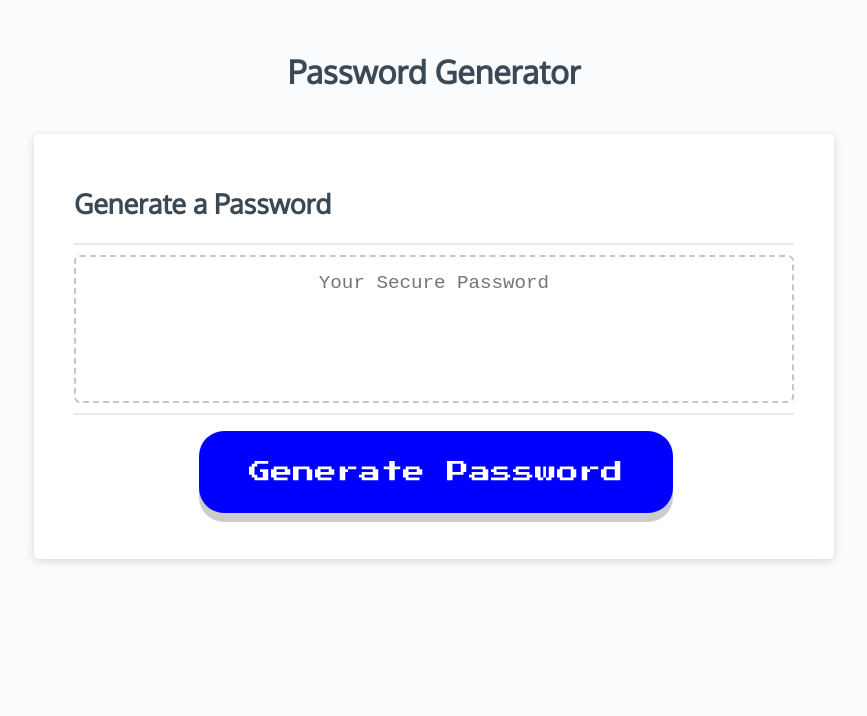
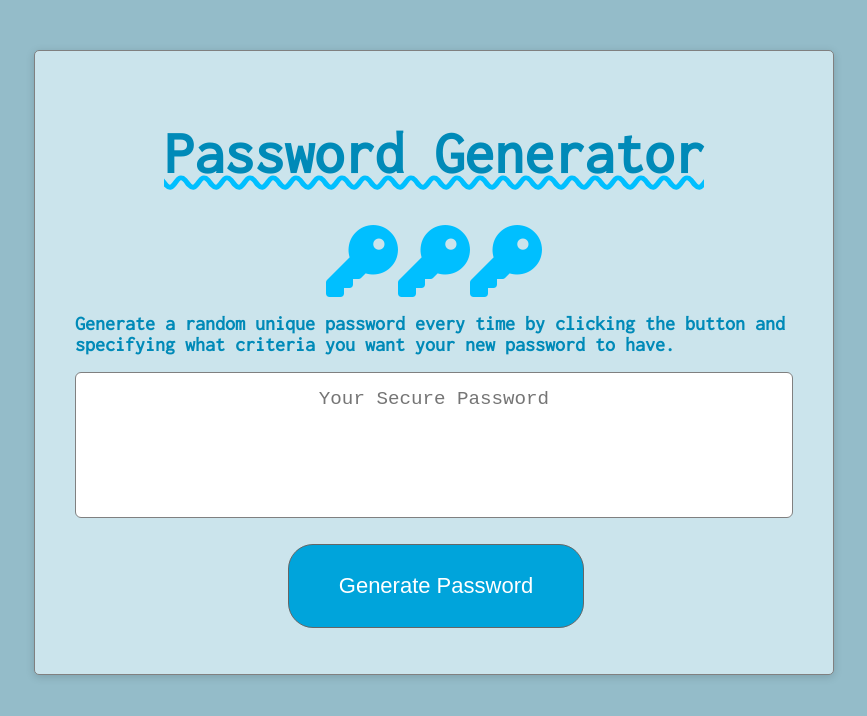
Before and after one commit to karajsch/password-generator, a plain HTML site: page index.html in a window 1280 px wide. Shown: the whole page, without its empty margins (206-1073 px from the left). Drawn offline with Linux system fonts and the light colour scheme.

Commit message:
new blue layout

```diff
--- a/index.html
+++ b/index.html
@@ -1,41 +1,39 @@
 <!DOCTYPE html>
 <html lang="en">
+
 <head>
   <meta charset="UTF-8" />
   <meta name="viewport" content="width=device-width, initial-scale=1.0" />
-    <meta http-equiv="X-UA-Compatible" content="ie=edge" />
   <title>Password Generator</title>
   <link rel="stylesheet" href="style.css" />
-    <link rel="preconnect" href="https://fonts.gstatic.com" />
-    <link rel="preconnect" href="https://fonts.gstatic.com" />
-    <link rel="preconnect" href="https://fonts.gstatic.com" />
-    <link
-      href="https://fonts.googleapis.com/css2?family=Oxygen&family=Press+Start+2P&display=swap"
-      rel="stylesheet"
-    />
+
+  <link rel="preconnect" href="https://fonts.gstatic.com">
+  <link href="https://fonts.googleapis.com/css2?family=Inconsolata&display=swap" rel="stylesheet">
+  <script src="https://use.fontawesome.com/bec0d899fe.js"></script>
 </head>
+
 <body>
-    <div class="wrapper">
-      <header>
+  <main>
+    <div class="card">
       <h1>Password Generator</h1>
-      </header>
-      <div class="card">
       <div class="card-header">
-          <h2>Generate a Password</h2>
+        <div class="key">
+          <i class="fa fa-key fa-4x" aria-hidden="true"></i><i class="fa fa-key fa-4x" aria-hidden="true"></i><i
+            class="fa fa-key fa-4x" aria-hidden="true"></i>
+        </div>
+        <h2>Generate a random unique password every time by clicking the button and
+          specifying what criteria you want your new password to have.</h2>
       </div>
       <div class="card-body">
-          <textarea
-            readonly
-            id="password"
-            placeholder="Your Secure Password"
-            aria-label="Generated Password"
-          ></textarea>
+        <textarea readonly id="password" placeholder="Your Secure Password" aria-label="Generated Password"></textarea>
       </div>
       <div class="card-footer">
         <button id="generate" class="btn">Generate Password</button>
       </div>
     </div>
     </div>
+  </main>
   <script src="script.js"></script>
 </body>
+
 </html>
--- a/style.css
+++ b/style.css
@@ -7,15 +7,34 @@
 html,
 body,
 .wrapper {
-  height: 100%;
-  margin: 0;
+  margin: 2%;
   padding: 0;
+  font-family: 'Inconsolata', monospace;
 }
 
 body {
-  font-family: "Oxygen", sans-serif;
-  background-color: #f9fbfd;
+  font-family: 'Inconsolata', monospace;
+  background-color: #94bcc9;
 }
+
+h1 {
+  font-family: 'Inconsolata', monospace;
+  font-size: 60px;
+  color: #008ab8;
+  text-align: center;
+  max-width: 800px;
+  align-self: center;
+  text-decoration: underline;
+  text-decoration-style: wavy;
+  text-decoration-thickness: 5px;
+  text-decoration-color: #00bfff;
+}
+
+h2 {
+  font-size: 20px;
+  color: #008ab8;
+}
+
 
 .wrapper {
   padding-top: 30px;
@@ -23,31 +42,23 @@ body {
   padding-right: 20px;
 }
 
-header {
-  text-align: center;
-  padding: 20px;
-  padding-top: 0px;
-  color: hsl(206, 17%, 28%);
-}
-
 .card {
-  background-color: hsl(0, 0%, 100%);
+  background-color: #cbe4ec;
   border-radius: 5px;
   border-width: 1px;
   box-shadow: rgba(0, 0, 0, 0.15) 0px 2px 8px 0px;
-  color: hsl(206, 17%, 28%);
+  color: white;
   font-size: 18px;
   margin: 0 auto;
   max-width: 800px;
   padding: 30px 40px;
+  border: 1px solid #808080;
 }
 
 .card-header::after {
   content: " ";
   display: block;
   width: 100%;
-  background: #e7e9eb;
-  height: 2px;
 }
 
 .card-body {
@@ -62,8 +73,7 @@ header {
   content: " ";
   display: block;
   width: 100%;
-  background: #e7e9eb;
-  height: 2px;
+
 }
 
 .card-footer::after {
@@ -74,10 +84,8 @@ header {
 
 .btn {
   border: none;
-  background-color: blue;
-  font-family: "Press Start 2P", cursive;
+  background-color: #00a4db;
   border-radius: 25px;
-  box-shadow: 0 9px #ccc;
   color: white;
   display: inline-block;
   font-size: 22px;
@@ -86,10 +94,12 @@ header {
   padding: 30px 50px;
   text-align: center;
   cursor: pointer;
+  border: 1px solid rgb(102, 102, 102);
 }
 
 .btn:hover {
-  background-color: red;
+  background-color: #00bfff;
+  border: 1px solid rgb(102, 102, 102);
 }
 
 .btn:active {
@@ -125,7 +135,7 @@ button[disabled] {
   text-align: center;
   margin-top: 10px;
   margin-bottom: 10px;
-  border: 2px dashed #c0c7cf;
+  border: 1px solid #808080;
   border-radius: 6px;
   resize: none;
   overflow: hidden;
@@ -148,3 +158,8 @@ button[disabled] {
     font-size: 0.8rem;
   }
 }
+
+.key {
+  color: #00bfff;
+  text-align: center;
+}
```
Lines whose indentation alone changed are shown as unchanged.
